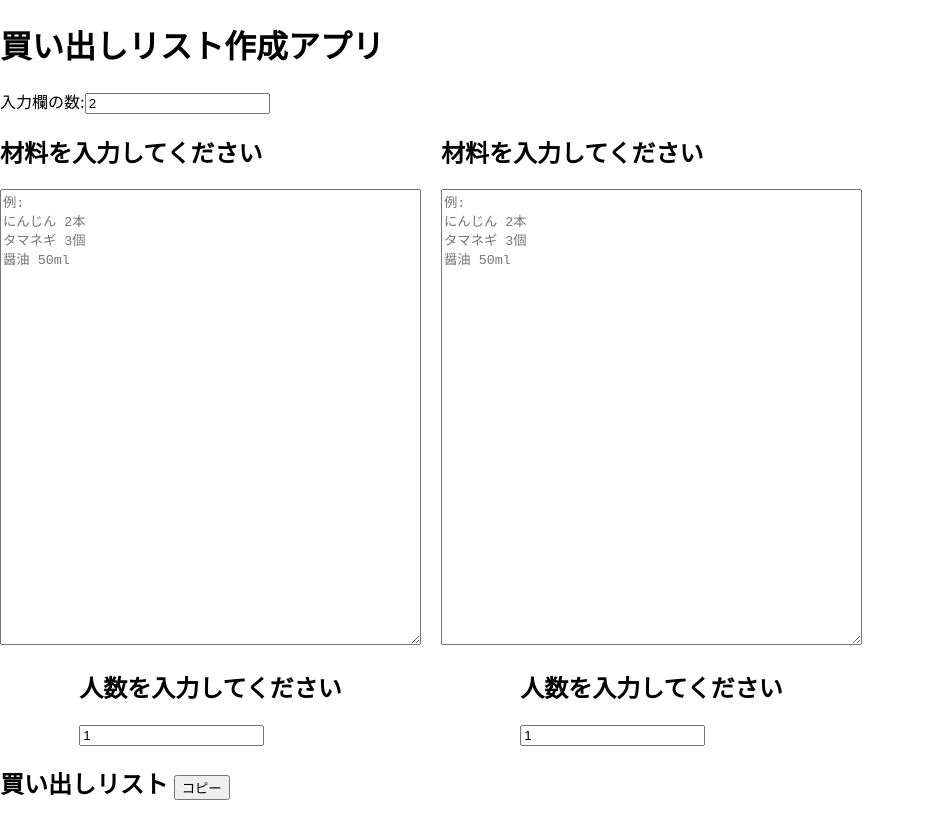
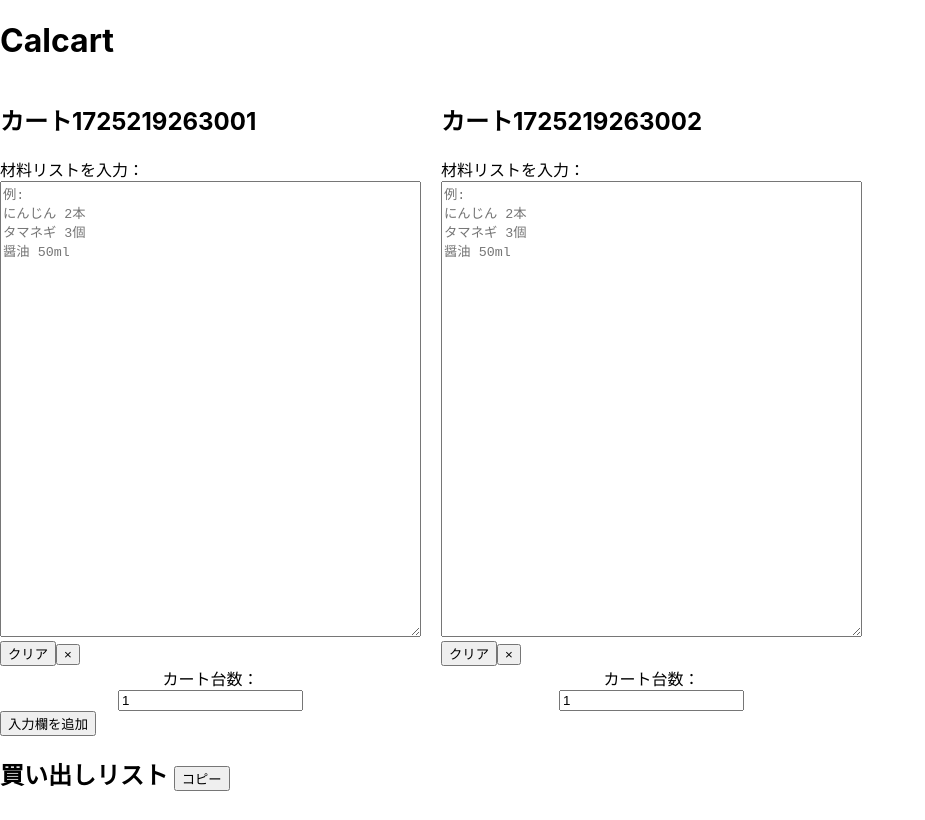
Before and after one commit to shimmen3141/calcart, a React (Create React App) app: page / in a window 1280 px wide. Shown: the whole page, without its empty margins (0-925 px from the left). Built offline with nearby package versions, Linux system fonts and the light colour scheme.

Commit message:
update:コンポーネント、変数の整理

```diff
--- a/src/App.jsx
+++ b/src/App.jsx
@@ -1,79 +1,31 @@
-import React, { useState } from 'react';
-import './App.css';
-import { IngredientInput, NumberOfGroupInput, ShoppingList } from './components/index';
+import React, { useState } from "react";
+import "./App.css";
+import {
+  IngredientInput,
+  ShoppingList,
+} from "./components/index";
+import IngredientsContainer from "./components/IngredientsContainer";
 
 const App = () => {
-  const [numInputGroups, setNumInputGroups] = useState(2);
-  const [ingredientGroups, setIngredientGroups] = useState([
-    { ingredients: [], numberOfGroup: 1 },
-    { ingredients: [], numberOfGroup: 1 }
-  ]);
+  const [allCarts, setAllCarts] = useState([]);
 
-  const handleIngredientChange = (index, newIngredients) => {
-    const newIngredientGroups = [...ingredientGroups];
-    newIngredientGroups[index].ingredients = newIngredients;
-    setIngredientGroups(newIngredientGroups);
-  };
-
-  const handleNumberOfGroupChange = (index, newNumberOfGroup) => {
-    const newIngredientGroups = [...ingredientGroups];
-    newIngredientGroups[index].numberOfGroup = newNumberOfGroup;
-    setIngredientGroups(newIngredientGroups);
-  };
-
-  const handleNumInputGroupsChange = (event) => {
-    const newNumInputGroups = parseInt(event.target.value, 10);
-    setNumInputGroups(newNumInputGroups);
-
-    const newIngredientGroups = [...ingredientGroups];
-
-    if (newNumInputGroups > ingredientGroups.length) {
-      for (let i = ingredientGroups.length; i < newNumInputGroups; i++) {
-        newIngredientGroups.push({ ingredients: [], numberOfGroup: 1 });
-      }
-    } else if (newNumInputGroups < ingredientGroups.length) {
-      newIngredientGroups.splice(newNumInputGroups);
-    }
-
-    setIngredientGroups(newIngredientGroups);
-  };
-
-  const calculateShoppingList = () => {
-    return ingredientGroups.flatMap(group =>
-      group.ingredients.map(ingredient => ({
+  const organizeShoppingList = () => {
+    return allCarts.flatMap((cart) =>
+      cart.ingredients.map((ingredient) => ({
         name: ingredient.name,
         info: ingredient.info,
-        numberOfGroup: group.numberOfGroup
+        cartCount: cart.cartCount,
       }))
     );
   };
 
   return (
     <div>
-      <h1>買い出しリスト作成アプリ</h1>
-
-      <label>
-        入力欄の数:
-        <input
-          type="number"
-          value={numInputGroups}
-          min="1"
-          onChange={handleNumInputGroupsChange}
-        />
-      </label>
-
-      <div className="input-group-container">
-        {ingredientGroups.map((group, index) => (
-          <div key={index} className="input-group">
-            <IngredientInput onChange={(newIngredients) => handleIngredientChange(index, newIngredients)} />
-            <NumberOfGroupInput onChange={(newNumberOfGroup) => handleNumberOfGroupChange(index, newNumberOfGroup)} />
-          </div>
-        ))}
-      </div>
-
-      <ShoppingList items={calculateShoppingList()} />
+      <h1>Calcart</h1>
+      <IngredientsContainer onAllCartsChange={setAllCarts} />
+      <ShoppingList items={organizeShoppingList()} />
     </div>
   );
-}
+};
 
 export default App;
--- a/src/components/IngredientInput.jsx
+++ b/src/components/IngredientInput.jsx
@@ -1,21 +1,18 @@
-import React from 'react';
+import React, { useState } from "react";
 import gramPerTeaspoon from "../dataset";
 
-const IngredientInput = ({ onChange }) => {
-
+const IngredientInput = ({ onChange, cartID, onClear, onRemove }) => {
   // 全角を半角に変換する関数
   function FullWidthToHalfWidth(str) {
-
     // 半角変換
-        var halfVal = str.replace(/[！-～]/g,
-            function (tmpStr) {
+    var halfVal = str.replace(/[！-～]/g, function (tmpStr) {
       // 文字コードをシフト
-                return String.fromCharCode(tmpStr.charCodeAt(0) - 0xFEE0);
-            }
-        );
+      return String.fromCharCode(tmpStr.charCodeAt(0) - 0xfee0);
+    });
 
     // 文字コードシフトで対応できない文字の変換
-        return halfVal.replace(/”/g, "\"")
+    return halfVal
+      .replace(/”/g, '"')
       .replace(/’/g, "'")
       .replace(/‘/g, "`")
       .replace(/￥/g, "\\")
@@ -25,28 +22,36 @@ const IngredientInput = ({ onChange }) => {
 
   // 分数を小数に変換する関数
   function FractionsToDecimals(str) {
-
     // "数値と数値/数値" の形式の分数を小数に変換
-        str = str.replace(/(\d+)\s*と\s*(\d+)\s*\/\s*(\d+)/g, (match, whole, numerator, denominator) => {
-            return (parseFloat(whole) + parseFloat(numerator) / parseFloat(denominator)).toString();
-        });
+    str = str.replace(
+      /(\d+)\s*と\s*(\d+)\s*\/\s*(\d+)/g,
+      (match, whole, numerator, denominator) => {
+        return (
+          parseFloat(whole) +
+          parseFloat(numerator) / parseFloat(denominator)
+        ).toString();
+      }
+    );
 
     // "数値/数値" の形式の分数を小数に変換
-        str = str.replace(/(\d+)\s*\/\s*(\d+)/g, (match, numerator, denominator) => {
+    str = str.replace(
+      /(\d+)\s*\/\s*(\d+)/g,
+      (match, numerator, denominator) => {
         return (parseFloat(numerator) / parseFloat(denominator)).toString();
-        });
+      }
+    );
 
     return str;
   }
 
   // 大さじ・小さじ表記をグラム表記に変換する関数
   function SpoonToGram(name, info) {
-
     // nameがgramPerTeaspoonに含まれているか確認
-        let seasoningName = Object.keys(gramPerTeaspoon).find(key => name.includes(key));
+    let seasoningName = Object.keys(gramPerTeaspoon).find((key) =>
+      name.includes(key)
+    );
 
     if (seasoningName) {
-
       // 一般的な "大さじ" 、"小さじ" の表記に変換
       info = info
         .replace(/匙/g, "さじ")
@@ -54,16 +59,23 @@ const IngredientInput = ({ onChange }) => {
         .replace(/こ\s*さ\s*じ/g, "小さじ");
 
       // 大さじ表記をグラム表記に変換
-            info = info.replace(/大\s*さ\s*じ\s*(\d+(?:\.\d+)?)/g, (match, tablespoon) => {
-                const grams = 3 * gramPerTeaspoon[seasoningName] * parseFloat(tablespoon);
+      info = info.replace(
+        /大\s*さ\s*じ\s*(\d+(?:\.\d+)?)/g,
+        (match, tablespoon) => {
+          const grams =
+            3 * gramPerTeaspoon[seasoningName] * parseFloat(tablespoon);
           return `${grams}g`;
-            });
+        }
+      );
 
       // 小さじ表記をグラム表記に変換
-            info = info.replace(/小\s*さ\s*じ\s*(\d+(?:\.\d+)?)/g, (match, teaspoon) => {
+      info = info.replace(
+        /小\s*さ\s*じ\s*(\d+(?:\.\d+)?)/g,
+        (match, teaspoon) => {
           const grams = gramPerTeaspoon[seasoningName] * parseFloat(teaspoon);
           return `${grams}g`;
-            });
+        }
+      );
 
       return info;
     } else {
@@ -71,44 +83,59 @@ const IngredientInput = ({ onChange }) => {
     }
   }
 
+  const [inputText, setInputText] = useState("");
+
   const handleInputChange = (event) => {
-        const inputText = event.target.value;
+    const text = event.target.value;
+    setInputText(text);
 
-        const lines = inputText
-            .split('\n')
-            .map(line => FullWidthToHalfWidth(line))  // 全角を半角に変換
-            .map(line => FractionsToDecimals(line));  // 分数を小数に変換
+    const lines = text
+      .split("\n")
+      .map((line) => FullWidthToHalfWidth(line)) // 全角を半角に変換
+      .map((line) => FractionsToDecimals(line)); // 分数を小数に変換
 
     const parsedIngredients = lines
-            .filter(line => line.trim()) // 空行を無視
-            .map(line => {
-
+      .filter((line) => line.trim()) // 空行を無視
+      .map((line) => {
         // 最初のスペースで2つに分割
         var parts = line.split(/(?<=^[^\s]+)\s/);
         var [name, quantityWithUnit] = parts;
-                var info = quantityWithUnit !== undefined ? quantityWithUnit.replace(/\s+/g, '') : "適量";
+        var info =
+          quantityWithUnit !== undefined
+            ? quantityWithUnit.replace(/\s+/g, "")
+            : "適量";
 
         info = SpoonToGram(name, info);
 
-
         return { name, info };
       })
-            .filter(ingredient => ingredient !== null);
+      .filter((ingredient) => ingredient !== null);
 
-        onChange(parsedIngredients);
+    onChange(parsedIngredients, cartID);
+  };
+
+  const handleClear = () => {
+    setInputText("");
+    onClear(cartID);
   };
 
   return (
     <div>
-            <h2>材料を入力してください</h2>
+      <h2>カート{cartID + 1}</h2>
+      <div>材料リストを入力：</div>
       <textarea
+        value={inputText}
         onChange={handleInputChange}
         placeholder={`例:\nにんじん 2本\nタマネギ 3個\n醤油 50ml`}
         rows="30"
         cols="50"
       />
+      <div>
+        <button onClick={handleClear}>クリア</button>
+        <button onClick={() => onRemove(cartID)}>×</button>
+      </div>
     </div>
   );
-}
+};
 
 export default IngredientInput;
--- /dev/null
+++ b/src/components/IngredientsContainer.jsx
@@ -0,0 +1,78 @@
+import React, { useState } from "react";
+import IngredientInput from "./IngredientInput";
+import "../App.css";
+
+const IngredientsContainer = ({ onAllCartsChange }) => {
+  const [allCarts, setAllCarts] = useState([
+    { id: Date.now(), ingredients: [], cartCount: 1 },
+    { id: Date.now() + 1, ingredients: [], cartCount: 1 },
+  ]);
+
+  const handleIngredientChange = (id, newIngredients) => {
+    const newAllCarts = allCarts.map((cart) =>
+      cart.id === id ? { ...cart, ingredients: newIngredients } : cart
+    );
+    setAllCarts(newAllCarts);
+    onAllCartsChange(newAllCarts);
+  };
+
+  const handleCartCountChange = (id, newCartCount) => {
+    const newAllCarts = allCarts.map((cart) =>
+      cart.id === id ? { ...cart, cartCount: newCartCount } : cart
+    );
+    setAllCarts(newAllCarts);
+    onAllCartsChange(newAllCarts);
+  };
+
+  const handleClearInput = (id) => {
+    const newAllCarts = allCarts.map((cart) =>
+      cart.id === id ? { ...cart, ingredients: [] } : cart
+    );
+    setAllCarts(newAllCarts);
+    onAllCartsChange(newAllCarts);
+  };
+
+  const handleRemoveInput = (id) => {
+    const newAllCarts = allCarts.filter((cart) => cart.id !== id);
+    setAllCarts(newAllCarts);
+    onAllCartsChange(newAllCarts);
+  };
+
+  const handleAddInput = () => {
+    setAllCarts([
+      ...allCarts,
+      { id: Date.now(), ingredients: [], cartCount: 1 },
+    ]);
+  };
+
+  return (
+    <div>
+      <div className="input-group-container">
+        {allCarts.map((cart) => (
+          <div key={cart.id} className="input-group">
+            <IngredientInput
+              cartID={cart.id}
+              onChange={(newIngredients) =>
+                handleIngredientChange(cart.id, newIngredients)
+              }
+              onClear={() => handleClearInput(cart.id)}
+              onRemove={() => handleRemoveInput(cart.id)}
+            />
+            <div>カート台数：</div>
+            <input
+              type="number"
+              min="0"
+              defaultValue="1"
+              onChange={(event) =>
+                handleCartCountChange(cart.id, Number(event.target.value))
+              }
+            />
+          </div>
+        ))}
+      </div>
+      <button onClick={handleAddInput}>入力欄を追加</button>
+    </div>
+  );
+};
+
+export default IngredientsContainer;
--- a/src/components/NumberOfGroupInput.jsx
+++ /dev/null
@@ -1,16 +0,0 @@
-import React from 'react';
-
-const NumberOfGroupInput = ({ onChange }) => {
-    const handleChange = (event) => {
-        onChange(Number(event.target.value));
-    };
-
-    return (
-        <div>
-            <h2>人数を入力してください</h2>
-            <input type="number" min="0" defaultValue="1" onChange={handleChange} />
-        </div>
-    );
-}
-
-export default NumberOfGroupInput;
--- a/src/components/index.js
+++ b/src/components/index.js
@@ -1,3 +1,3 @@
-export { default as IngredientInput } from './IngredientInput'
-export { default as NumberOfGroupInput } from './NumberOfGroupInput'
-export { default as ShoppingList } from './ShoppingList'
+export { default as IngredientInput } from "./IngredientInput";
+export { default as ShoppingList } from "./ShoppingList";
+export { default as IngredientsContainer } from "./IngredientsContainer";
```
Also changed, not shown: src/components/ShoppingList.jsx (+32 -20 lines). Lines whose indentation alone changed are shown as unchanged.
